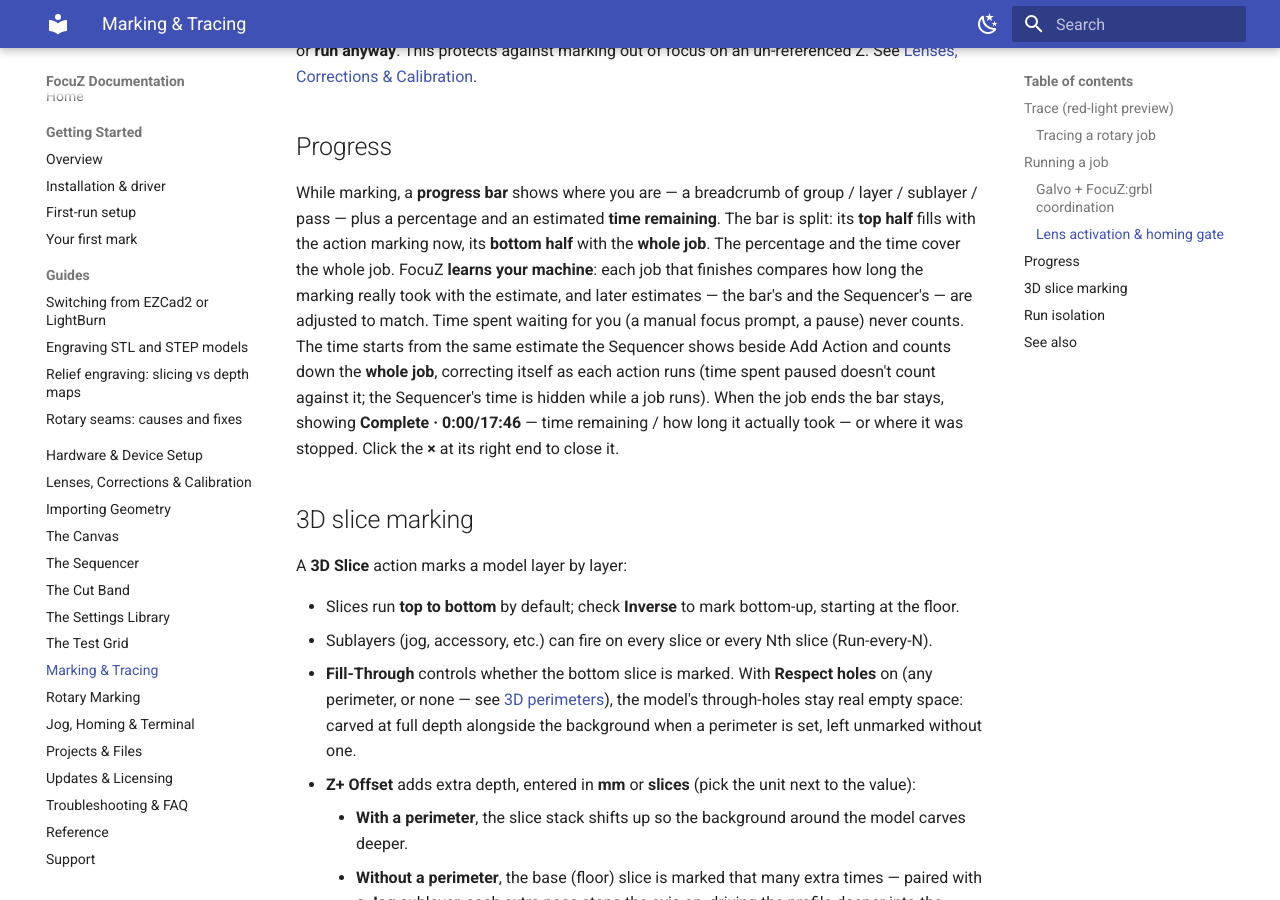
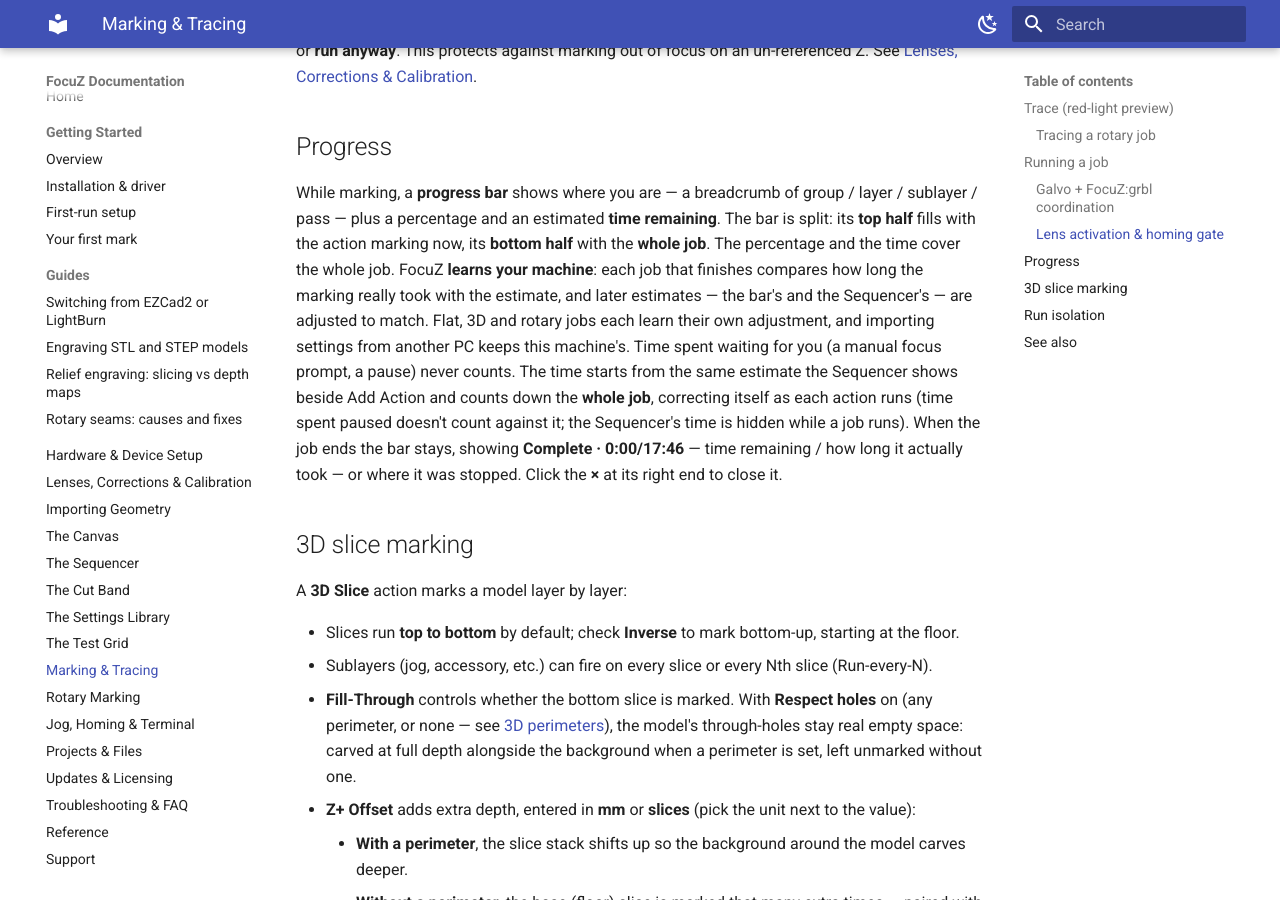
Before and after one commit to Lokahi-Shop/focuz-docs, an MkDocs documentation site: the page built from docs/marking-tracing.md, in a window 1280 px wide and 900 px high, scrolled down 2030 px. Built offline with MkDocs 1.6.1 and Material for MkDocs 9.7.7, drawn with Linux system fonts in a browser that asks for light colours.

Commit message:
Estimates learn per kind of job; imports keep this machine's
Co-Authored-By: Claude Opus 5.5 <noreply@anthropic.com>

```diff
--- a/docs/marking-tracing.md
+++ b/docs/marking-tracing.md
@@ -77,7 +77,8 @@ While marking, a **progress bar** shows where you are — a breadcrumb of group
 plus a percentage and an estimated **time remaining**. The bar is split: its **top half** fills
 with the action marking now, its **bottom half** with the **whole job**. The percentage and the time cover the
 whole job. FocuZ **learns your machine**: each job that finishes compares how long the marking really took with
-the estimate, and later estimates — the bar's and the Sequencer's — are adjusted to match. Time spent waiting
+the estimate, and later estimates — the bar's and the Sequencer's — are adjusted to match. Flat, 3D and rotary jobs each learn
+their own adjustment, and importing settings from another PC keeps this machine's. Time spent waiting
 for you (a manual focus prompt, a pause) never counts. The time starts from the same estimate the Sequencer
 shows beside Add Action and counts down the **whole job**, correcting itself as each action runs (time spent
 paused doesn't count against it; the Sequencer's time is hidden while a job runs). When the job ends the bar stays, showing **Complete · 0:00/17:46** — time remaining / how long it
```
